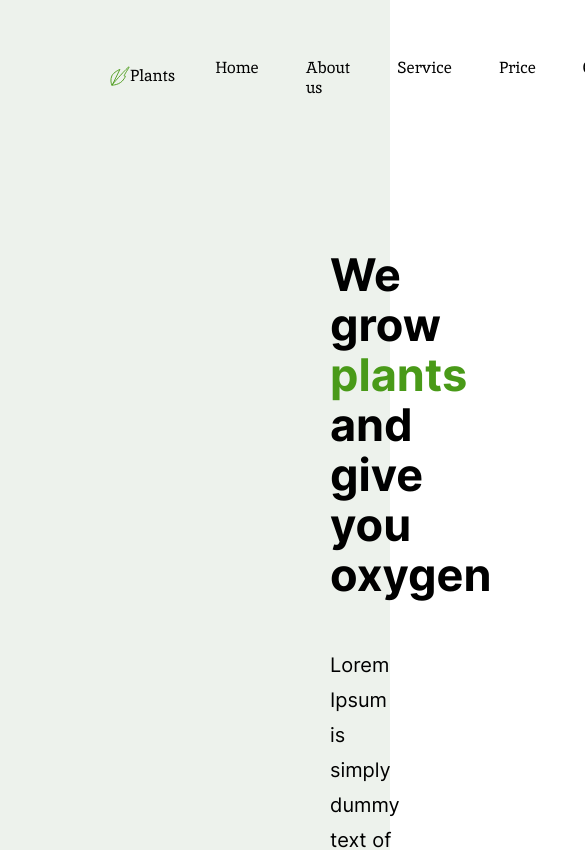
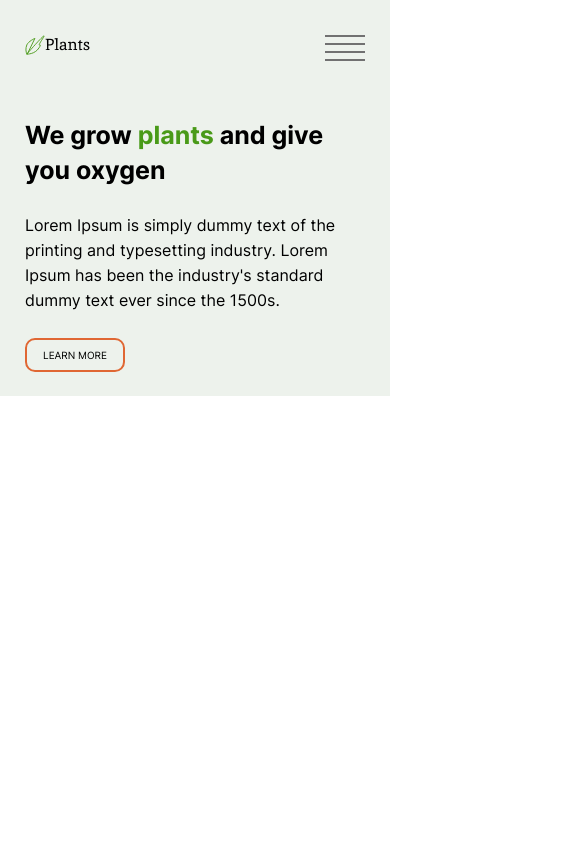
Before and after one commit to erkaevrus/plants_landing, a website: page index.html in a window 390 px wide. Shown: the top 850 px of the page, 585 px wide, since content can reach past the window. Drawn offline with Linux system fonts and the light colour scheme.

Commit message:
feat: add media queries to header and welcome section, add hamburger icon

```diff
--- a/index.html
+++ b/index.html
@@ -11,6 +11,7 @@
     <title>Plants</title>
 </head>
 <body>
+    <div class="background-container">
       <header class="header">
         <div class="container header__container">
             <div class="header__logo-line">
@@ -20,6 +21,12 @@
                     <p class="logo__title">Plants</p>
                 </a>
             </div>
+            <button class="hamburger">
+              <span class="hamburger__line"></span>
+              <span class="hamburger__line"></span>
+              <span class="hamburger__line"></span>
+              <span class="hamburger__line"></span>
+            </button>
             <nav class="header__navigation">
                 <ul class="navigation">
                     <li class="navigation__link"><a href="#">Home</a></li>
@@ -31,7 +38,6 @@
             </nav>
         </div>
     </header>
-    <main>
     <section class="welcome">
       <div class="container welcome__container">
           <div class="welcome__img">
@@ -43,6 +49,8 @@
           </div>
       </div>
   </section>
+    </div>
+    <!-- <main>
         <section class="about-us">
             <div class="container about-us__container">
                 <div class="about-us__content">
@@ -164,7 +172,7 @@
             <div class="footer__info">
                 <span class="footer__text">©</span>
                 <span class="footer__year">2023</span>
-                <span class="footer__github">github</span>
+                <span class="footer__github"><a href="https://github.com/erkaevrus" target="_blank">github</a></span>
             </div>
             <div class="footer__center-info">
                 Rolling Scopes School
@@ -177,6 +185,6 @@
             </div>
         </div>
 
-    </footer>
+    </footer> -->
 </body>
 </html>
--- a/src/sass/base/_base.scss
+++ b/src/sass/base/_base.scss
@@ -1,5 +1,7 @@
-* {
-    box-sizing: border-box;
+*,
+*:after,
+*:before {
+  box-sizing: border-box;
 }
 
 html {
@@ -15,6 +17,11 @@ body {
     &--lock {
         overflow: hidden;
     }
+    @media (max-width: 1300px) {
+      font-size: 1.6rem;
+      line-height: 2.5rem;
+    }
+
 }
 
 a {
@@ -28,7 +35,15 @@ h1, h2, h3, h4, h5, p {
 }
 
 h1 {
-    @include font($size: 4.5rem, $height: 5.0rem, $weight: 700);
+  @include font($size: 4.5rem, $height: 5.0rem, $weight: 700);
+  @media (max-width: 1300px) {
+    font-size: 3.5rem;
+  }
+  @media (max-width: 600px) {
+    @include font($size: 2.5rem, $height: 3.5rem, $weight: 700)
+  }
+
+
 }
 
 h2 {
--- a/src/sass/base/_buttons.scss
+++ b/src/sass/base/_buttons.scss
@@ -12,6 +12,12 @@
         background-color: inherit;
         border: 2px solid $color-additional;
         color: $color-links;
+        @media (max-width: 600px) {
+            width: 100px;
+            height: 34px;
+            @include font($size: 1.0rem, $height: 2.0rem);
+        }
+
     }
     &--service {
         border-radius: 5px;
@@ -20,8 +26,6 @@
         color: $color-additional;
         @extend %font-add;
         border: 1px solid $color-additional;
-
-
     }
     &:hover {
         color: $color-background-additional;
--- /dev/null
+++ b/src/sass/components/_hamburger.scss
@@ -0,0 +1,50 @@
+.hamburger {
+    display: none;
+    height: 24px;
+    width: 40px;
+    background-color: transparent;
+    border: none;
+    cursor: pointer;
+    position: relative;
+    z-index: 5;
+    order: 1;
+    &__line {
+        position: absolute;
+        left: 0;
+        width: 100%;
+        background-color: #717171;
+        height: 2px;
+        @extend %transition;
+        &:nth-child(1) {
+          top: 0px;
+        }
+        &:nth-child(2) {
+          top: 8px;
+        }
+        &:nth-child(3) {
+          top: 16px;
+        }
+        &:nth-child(4) {
+          top: 24px;
+        }
+    }
+    @media (max-width: 767px) {
+        display: block;
+        &--open {
+            :nth-child(1) {
+                transform: scaleX(0);
+              }
+            :nth-child(2) {
+                top: 0px;
+                transform: rotate(45deg);
+            }
+            :nth-child(3) {
+                top: 0px;
+                transform: rotate(-45deg);
+            }
+            :nth-child(4) {
+                transform: scaleX(0);
+            }
+        }
+    }
+}
--- a/src/sass/components/_navigation.scss
+++ b/src/sass/components/_navigation.scss
@@ -2,10 +2,17 @@
     display: flex;
     column-gap: 47px;
     &__link {
+        @extend %transition;
         list-style: none;
         &:hover {
             color: $color-additional;
         }
     }
+    @media (max-width: 767px) {
+      display: none;
+      position: fixed;
+      z-index: 50;
+    }
+
 
 }
--- a/src/sass/components/_welcome.scss
+++ b/src/sass/components/_welcome.scss
@@ -1,30 +1,71 @@
 .welcome {
-    background-color: $color-background-main;
+  padding: 62px 0;
+  @media (max-width: 1300px) {
+    padding: 38px 0 70px;
+  }
+  @media (max-width: 767px) {
+    padding: 24px 0;
+  }
     &__container {
         display: flex;
         justify-content: start;
         column-gap: 220px;
+        @media (max-width: 1300px) {
+          flex-direction: row-reverse;
+          justify-content: center;
+          column-gap: 42px;
+        }
+
     }
     &__img {
         background-image: url("../../src/img/welcome/leafs.png");
         @extend %img-container;
         width: 449px;
         height: 407px;
-        margin: 62px 0;
+        @media (max-width: 1300px) {
+          width: 280px;
+          height: 254px;
+        }
+        @media (max-width: 600px) {
+            display: none;
+        }
+
     }
     &__content {
         max-width: calc(549/1222*100%);
         display: flex;
         flex-direction: column;
-        margin-top: 94px;
+        padding-top: 35px;
+        @media (max-width: 900px) {
+          max-width: calc(346/668*100%);
+          padding-top: 0px;
+        }
+        @media (max-width: 600px) {
+            max-width: calc(330/330*100%);
+        }
+
     }
     &__title {
-        padding-bottom: 48px;
+        padding-bottom: 45px;
         >span {
             color: $color-primary;
         }
+        @media (max-width: 1300px) {
+          padding-bottom: 30px;
+        }
+        @media (max-width: 767px) {
+            padding-bottom: 25px;
+        }
+
     }
     &__text {
         padding-bottom: 45px;
+        @media (max-width: 1300px) {
+          padding: 0 0 35px 5px;
+        }
+        @media (max-width: 767px) {
+            padding: 0 0 25px 0px;
+
+        }
     }
 }
--- a/src/sass/layouts/_container.scss
+++ b/src/sass/layouts/_container.scss
@@ -2,4 +2,10 @@
     max-width: 1440px;
     margin: auto;
     padding: 0 110px;
+    @media (max-width: 1300px) {
+        padding: 0 50px;
+    }
+    @media (max-width: 767px) {
+        padding: 0 25px;
+    }
 }
--- a/src/sass/layouts/_header.scss
+++ b/src/sass/layouts/_header.scss
@@ -1,15 +1,22 @@
+.background-container {
+  background-color: $color-background-main;
+
+}
+
 .header {
     padding: 42px 0;
-    background-color: $color-background-main;
     @extend %font-add;
-    @extend %transition;
     @include font($size: 1.6rem, $height: 2.0rem);
+    @media (max-width: 1300px) {
+      padding: 35px 0;
+    }
 }
 
 .header__container {
     display: flex;
     justify-content: space-between;
     align-items: center;
+
 }
 
 .header__logo-line {
--- a/src/sass/style.scss
+++ b/src/sass/style.scss
@@ -26,3 +26,4 @@
 @import "components/service";
 @import "components/prices";
 @import "components/contact-us";
+@import "components/hamburger";
```
Also changed, not shown: src/sass/style.css, 1 other file. Lines whose indentation alone changed are shown as unchanged.
